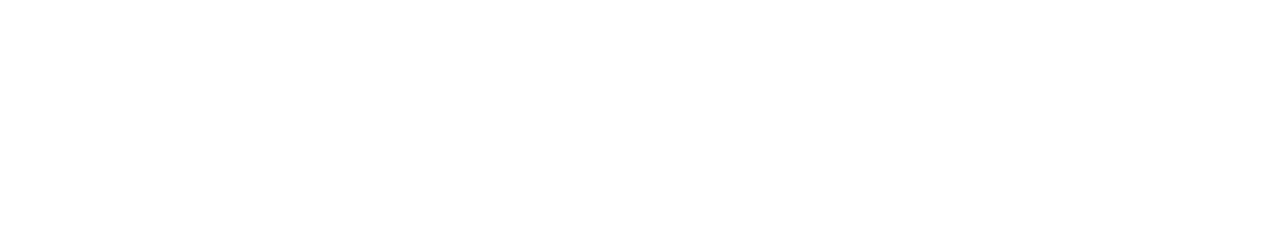
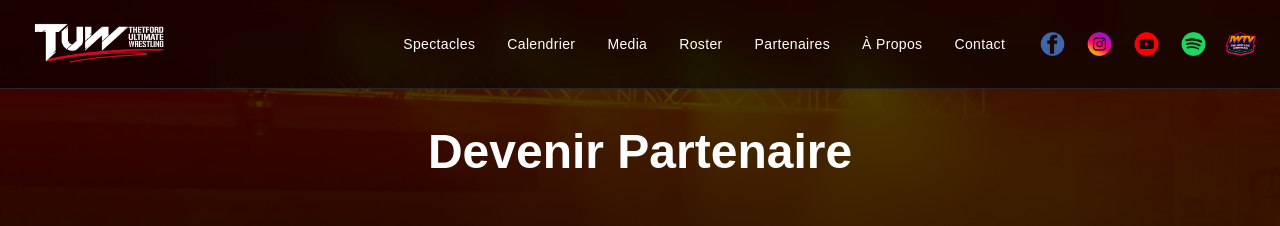
Before and after one commit to thetfordultimatewrestling/tuw-site, a Next.js app: page /devenir-partenaire in a window 1280 px wide. Before the commit this address had no page. Shown: the top 226 px of the page. Built offline with nearby package versions, Linux system fonts and the light colour scheme.

Commit message:
Devenir Partenaire Button

```diff
--- /dev/null
+++ b/app/devenir-partenaire/page.js
@@ -0,0 +1,185 @@
+"use client";
+
+import { useState } from "react";
+
+export default function DevenirPartenaire() {
+  const [menuOpen, setMenuOpen] = useState(false);
+
+  const images = [
+    "sponsor-cover.png",
+    "Doc_Commandites_Sommaire.png",
+    "Doc_Commandites_2.png",
+    "Doc_Commandites_3.png",
+    "Doc_Commandites_4.png",
+    "Doc_Commandites_5(Avec-$).png",
+    "Doc_Commandites_6.png",
+    "Doc_Commandites_7.png"
+  ];
+
+  return (
+    <div className="relative min-h-screen text-white overflow-x-hidden">
+
+      {/* ================= FIXED BACKGROUND ================= */}
+      <div
+        className="fixed inset-0 -z-20"
+        style={{
+          backgroundImage: "url('/Images/website-backgroundd.png')",
+          backgroundSize: "cover",
+          backgroundPosition: "center",
+          backgroundRepeat: "no-repeat"
+        }}
+      />
+
+      {/* Dark overlay */}
+      <div className="fixed inset-0 bg-black/70 -z-10" />
+
+      {/* ================= SITE CONTENT ================= */}
+      <div className="relative z-10">
+
+        {/* NAVBAR */}
+        <nav className="fixed top-0 w-full backdrop-blur-lg bg-black/60 border-b border-zinc-800 z-50">
+          <div className="max-w-7xl mx-auto px-6 py-4 flex justify-between items-center">
+
+            {/* Logo */}
+            <a href="/">
+              <img
+                src="/Images/tuw-logo.png"
+                alt="TUW Logo"
+                className="h-14 w-auto hover:scale-105 transition-transform duration-300"
+              />
+            </a>
+
+            {/* Desktop Navigation */}
+            <div className="hidden md:flex items-center space-x-8">
+
+              <div className="flex space-x-8 text-sm tracking-wide">
+                <a href="/#events" className="hover:text-red-400 transition">Spectacles</a>
+                <a href="/#calendrier" className="hover:text-red-400 transition">Calendrier</a>
+                <a href="/#media" className="hover:text-red-400 transition">Media</a>
+                <a href="/#roster" className="hover:text-red-400 transition">Roster</a>
+                <a href="/partenaires" className="hover:text-red-400 transition">Partenaires</a>
+                <a href="/apropos" className="hover:text-red-400 transition">À Propos</a>
+                <a href="/#contact" className="hover:text-red-400 transition">Contact</a>
+              </div>
+
+              {/* Social Media */}
+              <div className="flex space-x-4 items-center">
+
+                <a href="https://www.facebook.com/thetfordultimatewrestling" target="_blank" rel="noopener noreferrer">
+                  <img src="/Images/facebook.png" className="h-6 hover:scale-110 transition"/>
+                </a>
+
+                <a href="https://www.instagram.com/thetfordultimatewrestling/" target="_blank" rel="noopener noreferrer">
+                  <img src="/Images/instagram.png" className="h-6 hover:scale-110 transition"/>
+                </a>
+
+                <a href="https://www.youtube.com/@thetfordultimatewrestling" target="_blank" rel="noopener noreferrer">
+                  <img src="/Images/youtube.png" className="h-6 hover:scale-110 transition"/>
+                </a>
+
+                <a href="https://open.spotify.com/intl-fr/artist/6g5i1jqEKNi7zKCfABPfsB" target="_blank" rel="noopener noreferrer">
+                  <img src="/Images/spotify.png" className="h-6 hover:scale-110 transition"/>
+                </a>
+
+                <a href="https://independentwrestling.tv/promotion/thetford-ultimate-wrestling" target="_blank" rel="noopener noreferrer">
+                  <img src="/Images/iwtv.png" className="h-6 hover:scale-110 transition"/>
+                </a>
+
+              </div>
+
+            </div>
+
+            {/* Hamburger */}
+            <button
+              className="md:hidden text-white text-3xl"
+              onClick={() => setMenuOpen(!menuOpen)}
+            >
+              ☰
+            </button>
+
+          </div>
+
+          {/* Mobile Menu */}
+          {menuOpen && (
+            <div className="md:hidden bg-black/95 backdrop-blur-lg border-t border-zinc-800">
+
+              <div className="flex flex-col items-center space-y-6 py-8 text-lg">
+
+                <a href="/#events" onClick={() => setMenuOpen(false)}>Spectacles</a>
+                <a href="/#calendrier" onClick={() => setMenuOpen(false)}>Calendrier</a>
+                <a href="/#media" onClick={() => setMenuOpen(false)}>Media</a>
+                <a href="/#roster" onClick={() => setMenuOpen(false)}>Roster</a>
+                <a href="/partenaires" onClick={() => setMenuOpen(false)}>Partenaires</a>
+                <a href="/apropos" onClick={() => setMenuOpen(false)}>À Propos</a>
+                <a href="/#contact" onClick={() => setMenuOpen(false)}>Contact</a>
+
+                <div className="flex justify-center space-x-6 pt-4">
+
+                  <img src="/Images/facebook.png" className="h-6"/>
+                  <img src="/Images/instagram.png" className="h-6"/>
+                  <img src="/Images/youtube.png" className="h-6"/>
+                  <img src="/Images/spotify.png" className="h-6"/>
+                  <img src="/Images/iwtv.png" className="h-6"/>
+
+                </div>
+
+              </div>
+
+            </div>
+          )}
+
+        </nav>
+
+        {/* ================= PAGE CONTENT ================= */}
+        <div className="relative z-10 pt-32 pb-24 px-6">
+
+          <h1 className="text-5xl font-bold text-center mb-20">
+            Devenir Partenaire
+          </h1>
+
+          <div className="max-w-5xl mx-auto space-y-24">
+
+            {images.map((img, index) => (
+              <div
+                key={img}
+                className="opacity-0 animate-fadeIn"
+                style={{
+                  animationDelay: `${index * 0.2}s`,
+                  animationFillMode: "forwards"
+                }}
+              >
+                <img
+                  src={`/Images/${img}`}
+                  alt={img}
+                  className="w-full rounded-xl shadow-2xl transform hover:scale-[1.02] transition duration-500"
+                />
+              </div>
+            ))}
+
+          </div>
+
+        </div>
+
+      </div>
+
+      {/* Animation */}
+      <style jsx global>{`
+        @keyframes fadeIn {
+          from {
+            opacity: 0;
+            transform: translateY(40px);
+          }
+          to {
+            opacity: 1;
+            transform: translateY(0);
+          }
+        }
+
+        .animate-fadeIn {
+          animation: fadeIn 0.8s ease-out;
+        }
+      `}</style>
+
+    </div>
+  );
+}
```
Also changed, not shown: public/Images/website-backgroundd.png (added), 1 other file (tests, documents, lock files or other folders).
